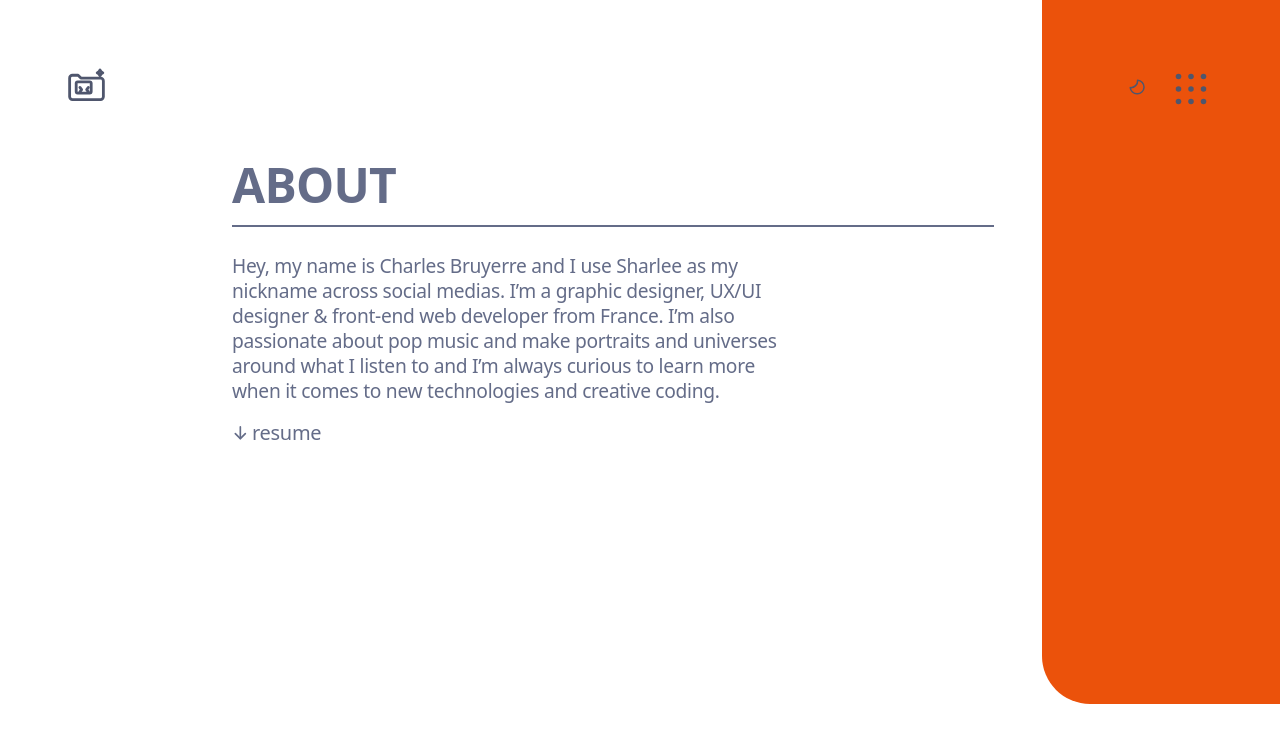
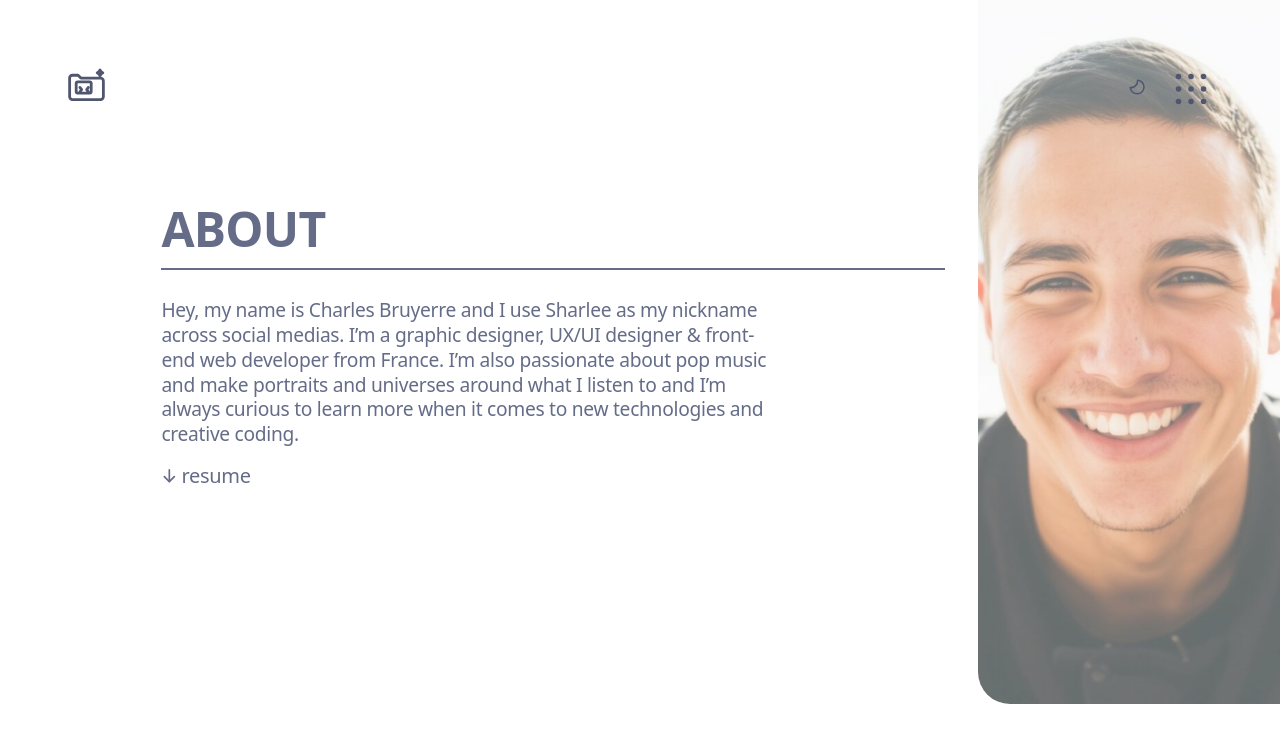
Before and after one commit to R0PPER/cv-portfolio, a React (Vite) app: page /about in a window 1280 px wide. Shown: the top 742 px of the page. Built offline with nearby package versions, Linux system fonts and the light colour scheme.

Commit message:
Slide effects added/ fixed image bug

```diff
--- a/package.json
+++ b/package.json
@@ -10,6 +10,7 @@
     "preview": "vite preview"
   },
   "dependencies": {
+    "framer-motion": "^12.23.18",
     "react": "^19.1.1",
     "react-dom": "^19.1.1",
     "react-router-dom": "^7.9.1",
--- a/src/App.css
+++ b/src/App.css
@@ -24,17 +24,9 @@ body {
   font-size: 16px;
   font-family: system-ui, Avenir, Helvetica, Arial, sans-serif;
   font-weight: 500;
-  /* letter-spacing: 0.05rem; */
-  /* color: transparent;
-    font-family: studiofeixen, Arial, Helvetica, sans-serif;
-    letter-spacing: .05rem;
-    font-weight: 800;
-    -webkit-text-stroke: 2px #606887;
-    font-variation-settings: "wght" 800, "wdth" 100; */
 }
 
 /********** Generic CSS **********/
-
 h2 {
   font-size: 3rem;
   text-transform: uppercase;
@@ -76,18 +68,20 @@ a {
   height: 100vh;
   /* justify-content: center; */
   align-items: center;
+  /* border: 1px solid black; */
 }
 
 /********** Header CSS **********/
 .header {
   display: flex;
-  position: relative; /* <-- add this (or fixed if you want sticky on scroll) */
+  position: fixed;
   justify-content: space-between;
   align-items: center;
   width: 90vw;
   max-width: 1800px;
   margin: 5% auto 0;
-  z-index: 1000; /* make it higher than about */
+  z-index: 1000;
+  /* border: 1px solid black; */
 }
 
 .nav {
@@ -105,35 +99,35 @@ a {
 }
 
 /********** Main Content CSS **********/
-.main-content {
+.home {
   display: flex;
   flex-direction: column;
   justify-content: center;
-  height: 63%;
-
+  height: 100vh;
+  padding: 0 0 3rem 0;
   /* border: 1px solid black; */
 }
 
-.main-content h3 {
+.home h3 {
   margin: 0 auto;
   align-self: center;
   /* border: 1px solid black; */
 }
 
-.main-content h3 span {
+.home h3 span {
   color: transparent; /* make fill invisible */
   -webkit-text-stroke: 1px var(--secondary-color);
 }
 
-.main-content p {
+.home p {
   align-self: center;
   margin-bottom: 1rem;
   /* border: 1px solid black; */
 }
 
-.main-content div {
+.home div {
   display: flex;
-  width: 40%;
+  width: 20%;
   align-self: center;
   align-items: center;
   justify-content: center;
@@ -141,13 +135,14 @@ a {
   /* border: 1px solid black; */
 }
 
-.main-content a {
+.home a {
+  display: flex;
   margin: auto;
   padding-top: 0.5rem;
   /* border: 1px solid black; */
 }
 
-.main-content a span {
+.home a span {
   padding: 0.2rem;
   /* border: 1px solid black; */
 }
@@ -164,8 +159,6 @@ a {
   z-index: 90;
   display: flex;
   flex-direction: column;
-  /* justify-content: center;
-  align-items: center; */
   /* border: 1px solid black; */
 }
 
@@ -179,8 +172,6 @@ a {
 .menu .menu-links {
   display: flex;
   flex-direction: column;
-  /* justify-content: center;
-  align-items: center; */
   width: 45%;
   margin: auto;
   /* border: 1px solid black; */
@@ -264,30 +255,37 @@ a {
 }
 
 /********** About CSS **********/
+
 .about {
-  position: absolute;
   display: flex;
-  top: 0;
-  left: 0;
   width: 100%;
-  height: 100vh;
-  /* border: 1px solid black; */
+  min-height: 100vh; /* use min-height instead of height */
+  /* border: #4f566d solid 1px; */
 }
 
 .about .about-text {
   display: flex;
-  flex-direction: column;
-  justify-content: end;
-  width: 80%;
-  justify-content: center;
-  margin: 0 3rem 13rem 14.5rem;
-  /* border: #4f566d solid 2px; */
+  flex-direction: column; /* vertical main axis */
+  justify-content: flex-end; /* push items to bottom */
+  align-items: flex-end; /* push items to right */
+  width: 81%;
+  height: 88vh;
+  /* border: #e40101 solid 2px; */
+}
+
+.about .about-text div {
+  width: 83.5%;
+  height: 73%;
+  /* border: #09d82b solid 1px; */
 }
 
 .about h2 {
+  width: 96%;
+  align-self: flex-end;
   text-transform: uppercase;
   border-bottom: 2px solid var(--primary-color);
   padding: 0.5rem 0;
+  /* border: #4f566d solid 1px; */
 }
 
 .about p {
@@ -297,13 +295,17 @@ a {
 }
 
 .about .about-image {
-  background-color: #eb520b;
-  border-radius: 0 0 0 48px;
   height: 88vh;
   width: 25%;
-  color: transparent;
-  /* object-fit: cover; */
   /* border: #4f566d solid 1px; */
+}
+
+.about .about-image img {
+  opacity: 0.65;
+  height: 100%;
+  width: 100%;
+  object-fit: cover;
+  border-radius: 0 0 0 2rem;
 }
 
 /********** Contact CSS **********/
--- a/src/App.tsx
+++ b/src/App.tsx
@@ -1,24 +1,57 @@
-import { Routes, Route } from "react-router-dom";
+import { Routes, Route, useLocation } from "react-router-dom";
+import { AnimatePresence } from "framer-motion";
 
 import { Header } from "./header/header";
 import { Home } from "./pages/Home";
 import { About } from "./pages/About";
 import { Work } from "./pages/Work";
-// import { Menu } from "./pages/Menu";
 import { Contact } from "./pages/Contact";
+
+import { PageWrapper } from "./PageWrapper";
 import "./App.css";
 
 function App() {
+  const location = useLocation();
+
   return (
     <div className="App">
       <Header />
-      <Routes>
-        <Route path="/" element={<Home />} />
-        <Route path="/about" element={<About />} />
-        <Route path="/work" element={<Work />} />
-        {/* <Route path="/menu" element={<Menu />} /> */}
-        <Route path="/contact" element={<Contact />} />
-      </Routes>
+      <AnimatePresence mode="wait">
+        <Routes location={location} key={location.pathname}>
+          <Route
+            path="/"
+            element={
+              <PageWrapper>
+                <Home />
+              </PageWrapper>
+            }
+          />
+          <Route
+            path="/about"
+            element={
+              <PageWrapper>
+                <About />
+              </PageWrapper>
+            }
+          />
+          <Route
+            path="/work"
+            element={
+              <PageWrapper>
+                <Work />
+              </PageWrapper>
+            }
+          />
+          <Route
+            path="/contact"
+            element={
+              <PageWrapper>
+                <Contact />
+              </PageWrapper>
+            }
+          />
+        </Routes>
+      </AnimatePresence>
     </div>
   );
 }
--- /dev/null
+++ b/src/PageWrapper.tsx
@@ -0,0 +1,21 @@
+// PageWrapper.tsx
+import { type ReactNode } from "react";
+import { motion } from "framer-motion";
+
+type Props = {
+  children: ReactNode;
+};
+
+export const PageWrapper = ({ children }: Props) => {
+  return (
+    <motion.div
+      initial={{ y: -50, opacity: 0 }}
+      animate={{ y: 0, opacity: 1 }}
+      exit={{ y: -50, opacity: 0 }}
+      transition={{ duration: 0.5 }}
+      style={{ width: "100%", minHeight: "100vh" }}
+    >
+      {children}
+    </motion.div>
+  );
+};
--- a/src/icons/ArrowRightIcon.tsx
+++ b/src/icons/ArrowRightIcon.tsx
@@ -2,7 +2,7 @@ interface IconProps {
   size?: number;
 }
 
-export const ArrowRightIcon = ({ size = 20 }: IconProps) => {
+export const ArrowRightIcon = ({ size = 21 }: IconProps) => {
   return (
     <svg
       xmlns="http://www.w3.org/2000/svg"
@@ -15,7 +15,7 @@ export const ArrowRightIcon = ({ size = 20 }: IconProps) => {
       strokeLinecap="round"
       strokeLinejoin="round"
     >
-      <g transform="translate(0,6)">
+      <g transform="translate(0,1)">
         <path d="M5 12h14" />
         <path d="M13 18l6-6-6-6" />
       </g>
--- a/src/pages/About.tsx
+++ b/src/pages/About.tsx
@@ -1,26 +1,29 @@
 import { Button } from "../Button";
 import { ArrowDownIcon } from "../icons/ArrowDownIcon";
+import imageUrl from "../img/ai.jpeg";
 
 export const About = () => {
   return (
     <article className="about">
       <div className="about-text">
+        <div>
           <h2>about</h2>
           <p>
             Hey, my name is Charles Bruyerre and I use Sharlee as my nickname
             across social medias. I’m a graphic designer, UX/UI designer &
             front-end web developer from France. I’m also passionate about pop
-          music and make portraits and universes around what I listen to and I’m
-          always curious to learn more when it comes to new technologies and
-          creative coding.
+            music and make portraits and universes around what I listen to and
+            I’m always curious to learn more when it comes to new technologies
+            and creative coding.
           </p>
 
           <Button arrowIcon={<ArrowDownIcon />} to={`www.google.com`} external>
             resume
           </Button>
         </div>
+      </div>
       <div className="about-image">
-        <img src="" alt="" />
+        <img src={imageUrl} alt="photo" />
       </div>
     </article>
   );
--- a/src/pages/Home.tsx
+++ b/src/pages/Home.tsx
@@ -1,10 +1,11 @@
 // import { CSSTransition } from "react-transition-group";
+
 import { Button } from "../Button";
 import { ArrowRightIcon } from "../icons/ArrowRightIcon";
 
 export const Home = () => {
   return (
-    <main className="main-content">
+    <main className="home">
       <h3>
         <span>Hi, I’m </span>Panos Kyriazidis <br />
         <span>Turning pixels into interactive experiences — </span> that’s what
--- a/src/pages/Menu.tsx
+++ b/src/pages/Menu.tsx
@@ -1,23 +1,34 @@
-import { Link } from "react-router-dom";
+import { Link, useNavigate } from "react-router-dom";
 
 type MenuProps = {
   onClose: () => void;
 };
 
 export const Menu = ({ onClose }: MenuProps) => {
+  const navigate = useNavigate();
+
+  const handleClick = (
+    e: React.MouseEvent<HTMLAnchorElement>,
+    path: string
+  ) => {
+    e.preventDefault(); // stop Link’s default navigation
+    onClose();
+    setTimeout(() => navigate(path), 0);
+  };
+
   return (
     <div className="menu">
       <p className="menu-links">
-        <Link onClick={onClose} to="/">
+        <Link to="/" onClick={(e) => handleClick(e, "/")}>
           Home
         </Link>
-        <Link onClick={onClose} to="/about">
+        <Link to="/about" onClick={(e) => handleClick(e, "/about")}>
           About
         </Link>
-        <Link onClick={onClose} to="/work">
+        <Link to="/work" onClick={(e) => handleClick(e, "/work")}>
           Work
         </Link>
-        <Link onClick={onClose} to="/contact">
+        <Link to="/contact" onClick={(e) => handleClick(e, "/contact")}>
           Contact
         </Link>
       </p>
```
Also changed, not shown: src/img/ai.jpeg (added), 1 other file (tests, documents, lock files or other folders). Lines whose indentation alone changed are shown as unchanged.
